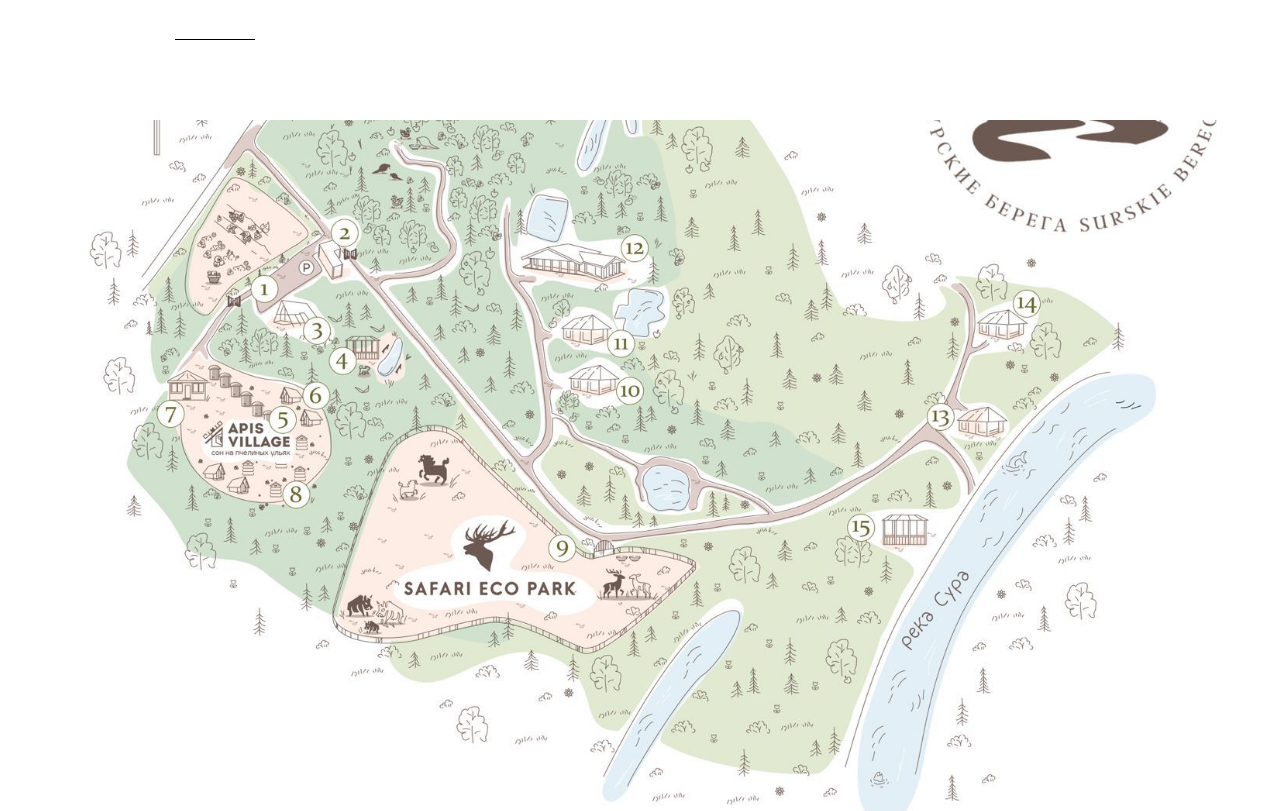
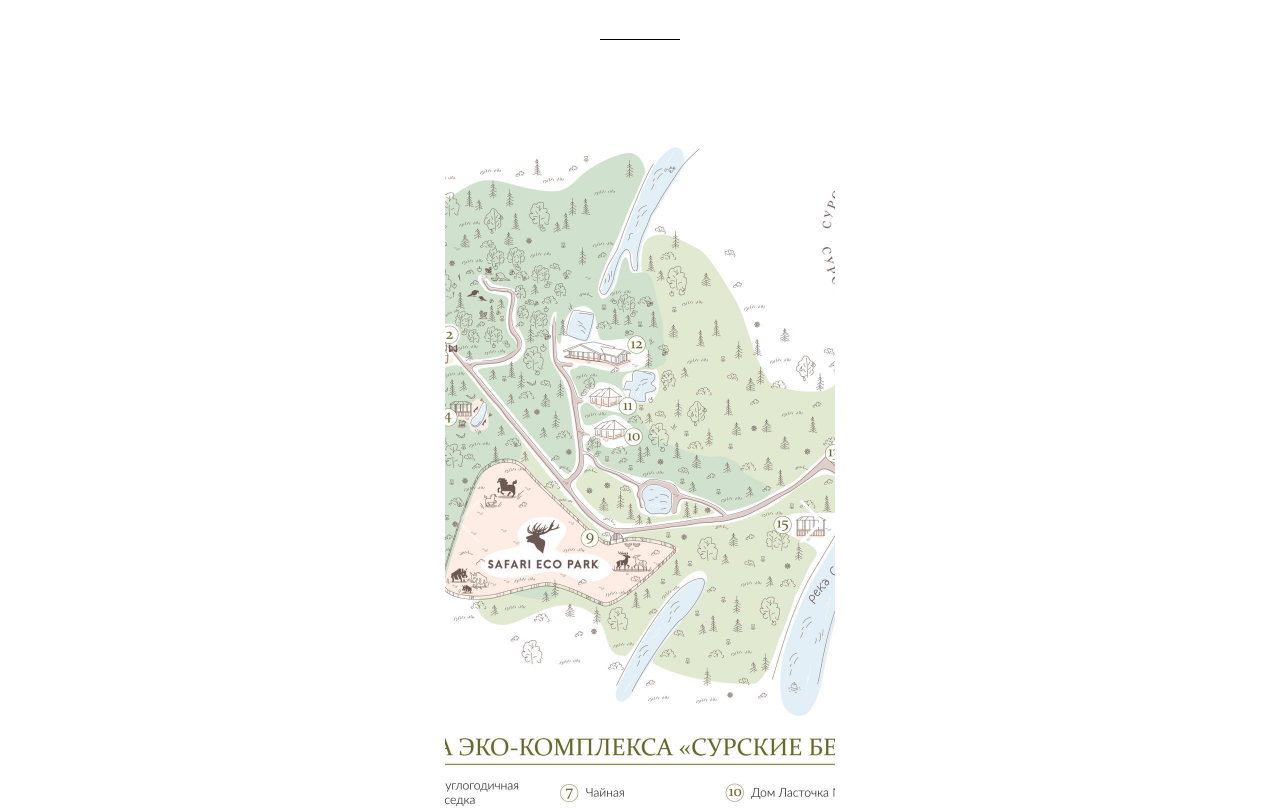
Before and after one commit to weddingtanyaigor/weddingtanyaigor, a React (Create React App) app: page / in a window 1280 px wide. Shown: the part 1420-2231 px from the top of the page. Built offline with nearby package versions, Linux system fonts and the light colour scheme.

Commit message:
Add margins

```diff
--- a/src/components/SecondScreen/styles.js
+++ b/src/components/SecondScreen/styles.js
@@ -11,6 +11,7 @@
   align-items: center;
   text-align: center;
   max-width: 390px;
+  margin: 0 auto;
 `;
 
 export const Line = styled.div`
@@ -60,7 +61,7 @@
 `;
 
 export const SwiperCont = styled(Swiper)`
-  max-width: calc(100vw - 40px);
+  max-width: 390px;
   --swiper-theme-color: white;
 `;
 
```
